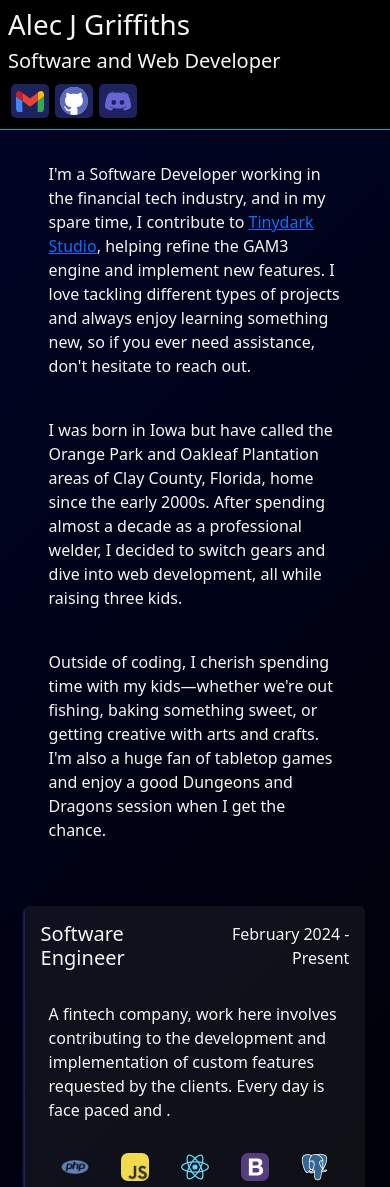
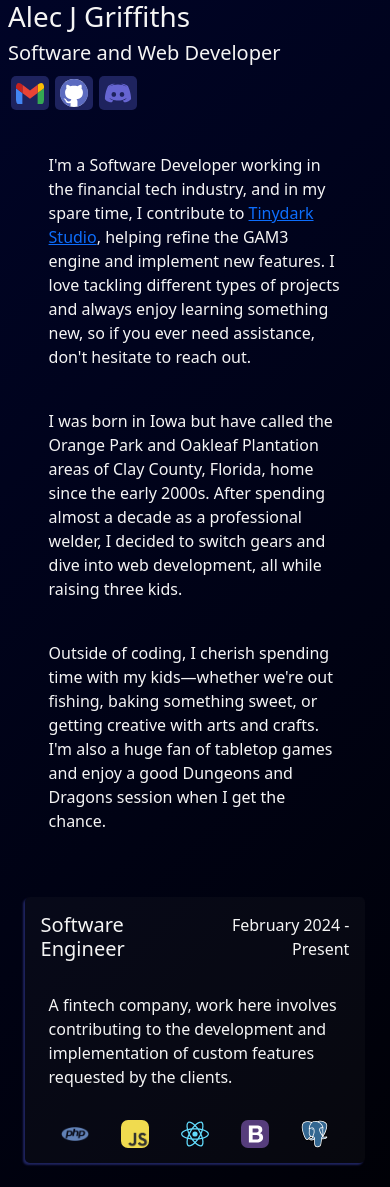
Before and after one commit to Raigen93/Raigen93.github.io, a plain HTML site: page index.html in a window 390 px wide. Shown: the top 1187 px of the page. Drawn offline with nearby package versions, Linux system fonts and the light colour scheme; a script that the page names is missing; a web font is replaced by a local one.

Commit message:
minor edits

```diff
--- a/index.css
+++ b/index.css
@@ -217,7 +217,11 @@ h4.tag, h3.tag {
   float: right;
   padding: 8px;
   border-radius: 5px;
-  background: unset;
+}
+
+.mycard.open {
+  background-color: rgba(75, 75, 75, 0.1);
+  box-shadow: -2px 2px 2px var(--tertiary-color);
 }
 
 .mycard.open:hover {
@@ -283,20 +287,7 @@ h4.tag, h3.tag {
     max-width: 99%;
   }
 
-  .mycard.open {
-    background-color: rgba(75, 75, 75, 0.2);
-    box-shadow: -2px 2px 2px var(--tertiary-color);
-  }
-
   #modal_content {
     max-height: 80vh;
   }
-
-  .left_side {
-    position: sticky;
-    background-color: black;
-    z-index: 5;
-    top: 0;
-    border-bottom: 1px solid var(--highlight-color);
-  }
 }
--- a/index.html
+++ b/index.html
@@ -100,15 +100,15 @@
   }, 500);
 </script>
 
-<body class="custom mx-0">
+<body class="custom mx-0 p-0">
 
-  <div class="main mt-md-4 mt-0 mx-0 mx-md-auto mb-3">
+  <div class="main mt-md-4 mt-0 mt-md-3 mx-0 mx-md-auto mb-3">
 
-    <section class="row px-2 mb-4">
+    <section class="row px-2  mb-4">
 
       <div class="col-lg-4 col-12 mx-0 mx-md-5 mt-md-3 mb-1 pb-2 left_side">
 
-        <div class="section_header my-2">
+        <div class="section_header mb-2 mt-0 mt-md-4">
           <h1>Alec J Griffiths</h1>
           <h5>Software and Web Developer</h5>
         </div>
@@ -132,7 +132,7 @@
 
       </div>
 
-      <section class="col-lg-8 col-11 mt-lg-5 mt-1 mx-auto mycard_holder right_side">
+      <section class="col-lg-8 col-11 mt-lg-5 mt-1 mt-md-4 mx-auto mycard_holder right_side">
         <div class="mycard mb-3">
           <p class="p-3 mb-2">
             I'm a Software Developer working in the financial tech industry, and in my spare time, I contribute to
@@ -158,7 +158,7 @@
 
           <p class="p-3 mb-2">
             A fintech company, work here involves contributing to the development and implementation of custom features
-            requested by the clients. Every day is face paced and .
+            requested by the clients.
           </p>
 
           <div class="d-flex align-items-center justify-content-evenly p-1">
```
